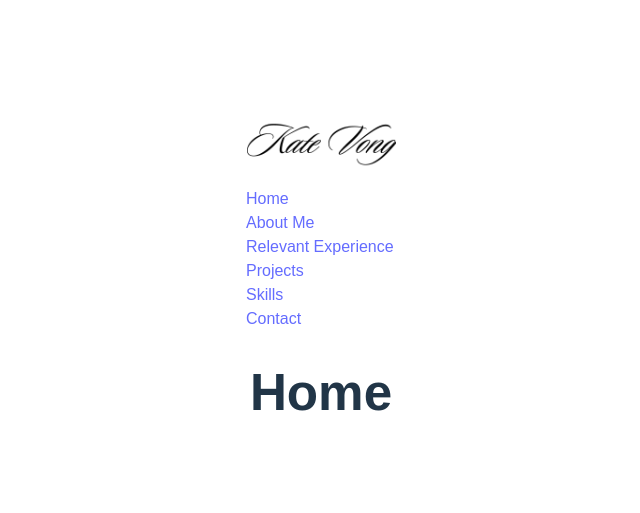
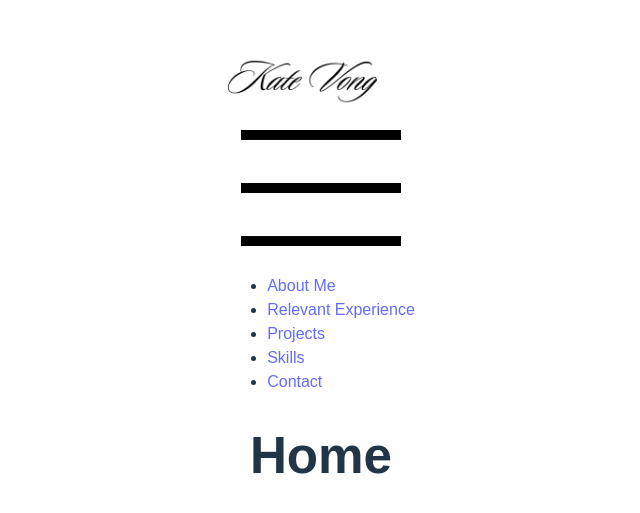
Before and after one commit to katiejnete/katejanete, a React (Vite) app: page / in a window 1280 px wide. Shown: the part 121-634 px from the top of the page, without its empty margins (319-959 px from the left). Built offline with nearby package versions, Linux system fonts and the light colour scheme.

Commit message:
update navbar

```diff
--- a/src/components/NavBar.jsx
+++ b/src/components/NavBar.jsx
@@ -1,19 +1,39 @@
 import React, { useState, useContext } from "react";
 import { NavLink } from "react-router-dom";
 import logo from "../assets/logo.png";
+import hamburger from "../assets/hamburger.png";
 import "../stylesheets/NavBar.css";
 
 const NavBar = () => {
+  const [isOpen, setIsOpen] = useState(false);
+  const toggleMenu = () => setIsOpen(!isOpen);
+
   return (
     <nav className="navbar">
       <img className="navbar-logo" src={logo} alt="Kate Vong Logo" />
-            <NavLink to="/">Home</NavLink>
+
+      <div className="navbar-hamburger" onClick={toggleMenu}>
+        <img src={hamburger} alt="" />
+      </div>
+
+      <ul className={`navbar-links ${isOpen ? "open" : ""}`}>
+        <li>
           <NavLink to="/about">About Me</NavLink>
+        </li>
+        <li>
           <NavLink to="/experience">Relevant Experience</NavLink>
-            <NavLink to="/projects">Projects</NavLink>
+        </li>
+        <li>
+          <NavLink to="/projects">Projects</NavLink>{" "}
+        </li>
+        <li>
           <NavLink to="/skills">Skills</NavLink>
+        </li>
+        <li>
           <NavLink to="/contact">Contact</NavLink>
+        </li>
         {/* <NavLink to="/playground">Playground</NavLink> */}
+      </ul>
     </nav>
   );
 };
```
Lines whose indentation alone changed are shown as unchanged.
